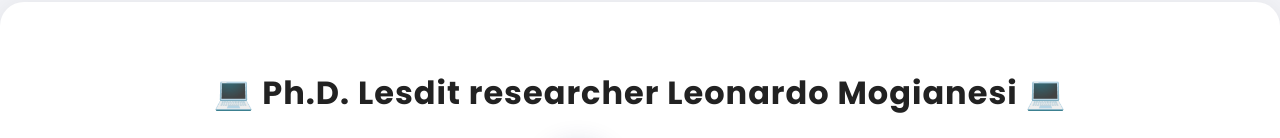
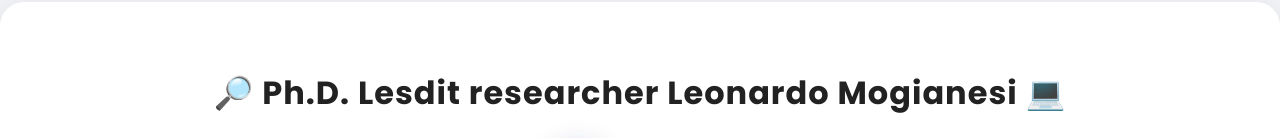
Before and after one commit to MetalGandix/mypersonalpageleomogia, a React (Vite) app: page / in a window 1280 px wide. Shown: the part 130-268 px from the top of the page. Built offline with nearby package versions, Linux system fonts and the light colour scheme.

Commit message:
Added emoji

```diff
--- a/src/components/ChiSono.jsx
+++ b/src/components/ChiSono.jsx
@@ -22,7 +22,7 @@ export default function ChiSono({ lang = 'it' }) {
     <div className="chi-slider-section">
       <div style={{textAlign: 'center', marginBottom: '1.2rem'}}>
         <span style={{fontSize: '2rem', fontWeight: 700, fontFamily: 'Poppins, Inter, Arial, sans-serif', color: '#222', letterSpacing: '1px'}}>
-          <span role="img" aria-label="pc">💻</span> Ph.D. Lesdit researcher Leonardo Mogianesi <span role="img" aria-label="pc">💻</span>
+          <span role="img" aria-label="pc">🔎</span> Ph.D. Lesdit researcher Leonardo Mogianesi <span role="img" aria-label="pc">💻</span>
         </span>
       </div>
       <div className="slider-radio-group">
```
